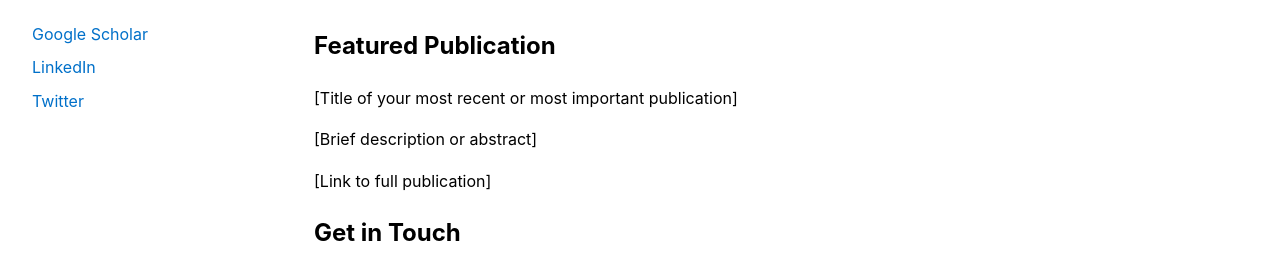
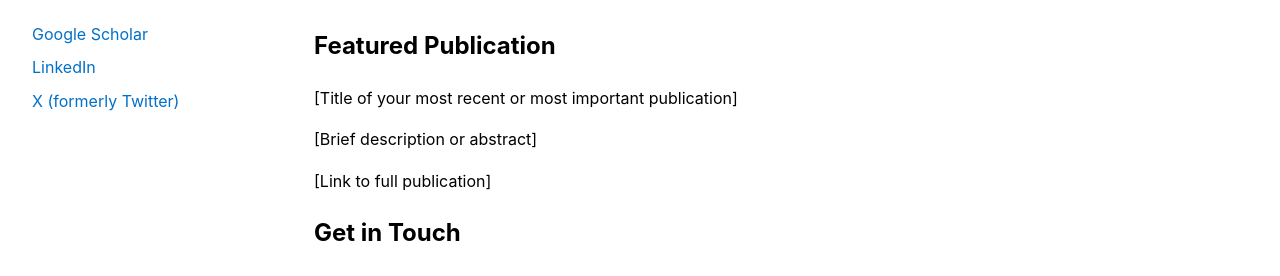
Before and after one commit to muntasimulhaque/muntasimulhaque.github.io, a Jekyll site: the page built from index.md, in a window 1280 px wide. Shown: the part 357-633 px from the top of the page. Built offline with Jekyll 4.4.1, drawn with Linux system fonts in a browser that asks for light colours.

Commit message:
Update default.html

```diff
--- a/_layouts/default.html
+++ b/_layouts/default.html
@@ -23,8 +23,8 @@
             <img src="{{ '/assets/images/profile.avif' | relative_url }}" alt="Profile Photo" class="profile-photo">
             <div class="social-links">
                 <a href="https://scholar.google.com/citations?hl=en&user=qsD8a0MAAAAJ&view_op=list_works&sortby=pubdate" class="social-link" target="_blank">Google Scholar</a>
-                <a href="#" class="social-link">LinkedIn</a>
-                <a href="#" class="social-link">Twitter</a>
+                <a href="https://linkedin.com/in/muntasimulhaque" class="social-link" target="_blank">LinkedIn</a>
+                <a href="https://x.com/muntasimulhaque" class="social-link" target="_blank">X (formerly Twitter)</a>
             </div>
         </aside>
 
```
